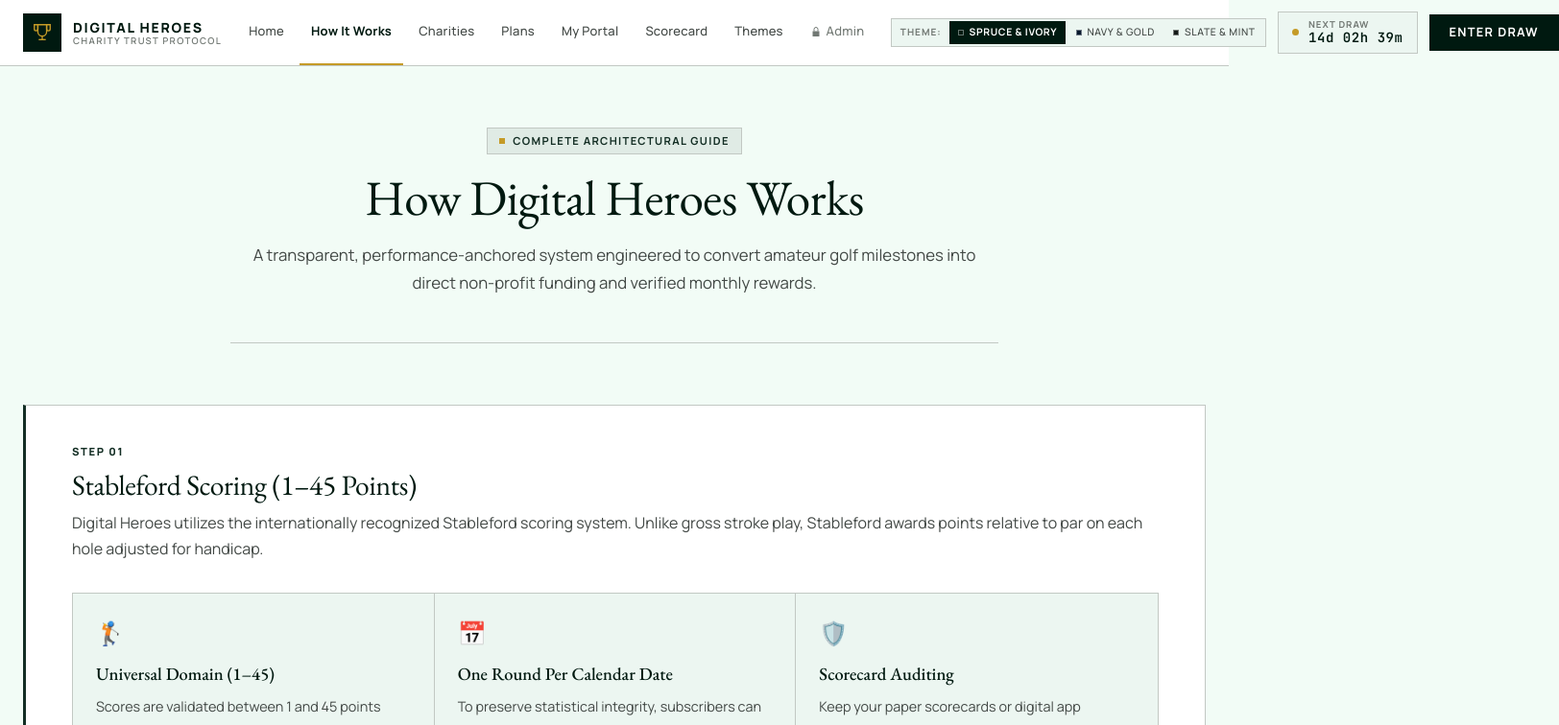
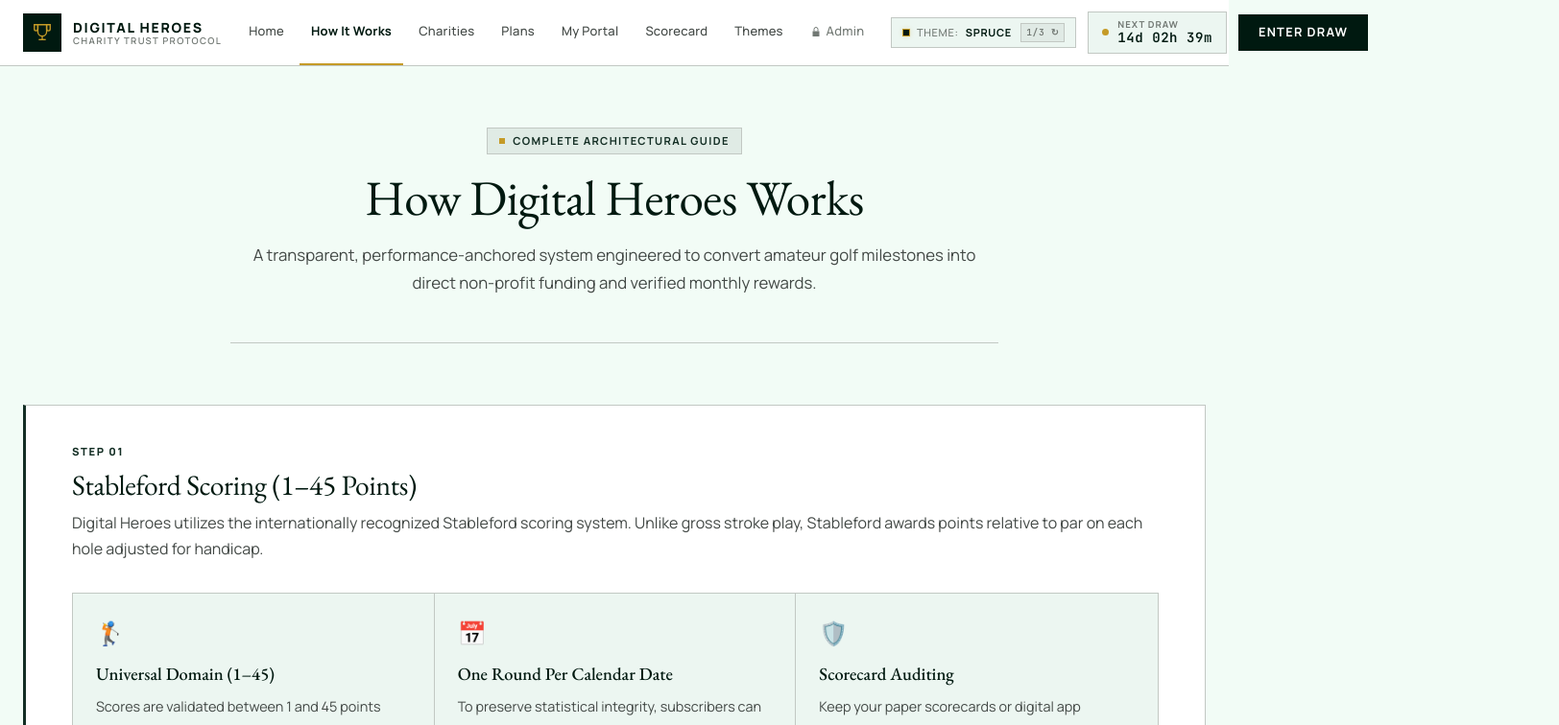
Before and after one commit to digihero34-beep/DIGITAL-HEROES, a Next.js app: page /how-it-works in a window 1280 px wide. Shown: the top 756 px of the page at 96% size, 1624 px wide, since content can reach past the window. Built offline with nearby package versions, Linux system fonts and the light colour scheme.

Commit message:
feat(theme): unify ThemeSwitcher into a single cycling button with 3 themes

```diff
--- a/scripts/migrate.js
+++ b/scripts/migrate.js
@@ -1,3 +1,4 @@
+/* eslint-disable @typescript-eslint/no-require-imports */
 const fs = require('fs');
 const path = require('path');
 const { Client } = require('pg');
--- a/scripts/seed.js
+++ b/scripts/seed.js
@@ -1,3 +1,4 @@
+/* eslint-disable @typescript-eslint/no-require-imports */
 const fs = require('fs');
 const path = require('path');
 const { Client } = require('pg');
--- a/src/components/theme/ThemeSwitcher.tsx
+++ b/src/components/theme/ThemeSwitcher.tsx
@@ -3,82 +3,120 @@
 import React from 'react';
 import { useTheme, ThemeOption } from './ThemeProvider';
 
+interface ThemeConfig {
+  id: ThemeOption;
+  label: string;
+  shortLabel: string;
+  color: string;
+  accent: string;
+  step: string;
+}
+
+const THEMES: Record<ThemeOption, ThemeConfig> = {
+  spruce: {
+    id: 'spruce',
+    label: 'Spruce & Ivory',
+    shortLabel: 'Spruce',
+    color: '#001910',
+    accent: '#c59b27',
+    step: '1/3',
+  },
+  navy: {
+    id: 'navy',
+    label: 'Navy & Gold',
+    shortLabel: 'Navy',
+    color: '#08192d',
+    accent: '#eec14b',
+    step: '2/3',
+  },
+  slate: {
+    id: 'slate',
+    label: 'Slate & Mint',
+    shortLabel: 'Slate',
+    color: '#141a18',
+    accent: '#10B981',
+    step: '3/3',
+  },
+};
+
+const NEXT_THEME: Record<ThemeOption, ThemeOption> = {
+  spruce: 'navy',
+  navy: 'slate',
+  slate: 'spruce',
+};
+
 export function ThemeSwitcher() {
   const { theme, setTheme } = useTheme();
 
-  const themes: { id: ThemeOption; label: string; color: string }[] = [
-    { id: 'spruce', label: 'Spruce & Ivory', color: '#001910' },
-    { id: 'navy', label: 'Navy & Gold', color: '#08192d' },
-    { id: 'slate', label: 'Slate & Mint', color: '#141a18' },
-  ];
+  const currentTheme = THEMES[theme] || THEMES.spruce;
+  const nextThemeKey = NEXT_THEME[theme] || 'spruce';
+  const nextTheme = THEMES[nextThemeKey];
+
+  const handleCycleTheme = () => {
+    setTheme(nextThemeKey);
+  };
 
   return (
-    <div
+    <button
+      type="button"
+      onClick={handleCycleTheme}
       style={{
         display: 'inline-flex',
         alignItems: 'center',
+        gap: '0.45rem',
         border: '1px solid var(--border-subtle)',
         background: 'var(--surface-container-low)',
-        padding: '2px',
-        gap: '2px',
+        color: 'var(--text-primary)',
+        padding: '0.35rem 0.65rem',
+        fontFamily: 'var(--font-sans)',
+        fontSize: '0.6875rem',
+        fontWeight: 600,
+        letterSpacing: '0.06em',
+        textTransform: 'uppercase',
+        cursor: 'pointer',
+        transition: 'all 140ms ease',
+        borderRadius: 0,
+        outline: 'none',
+        userSelect: 'none',
       }}
-      role="group"
-      aria-label="Palette Calibration Switcher"
+      title={`Current: ${currentTheme.label} — Click to switch to ${nextTheme.label}`}
+      aria-label={`Current theme: ${currentTheme.label}. Click to switch to ${nextTheme.label}.`}
     >
+      {/* Theme Color Swatch */}
       <span
         style={{
-          fontFamily: 'var(--font-sans)',
-          fontSize: '0.625rem',
-          fontWeight: 700,
-          textTransform: 'uppercase',
-          letterSpacing: '0.1em',
+          width: 8,
+          height: 8,
+          background: currentTheme.color,
+          border: `1px solid ${currentTheme.accent}`,
+          boxShadow: `0 0 4px ${currentTheme.accent}40`,
+          flexShrink: 0,
+          display: 'inline-block',
+        }}
+        aria-hidden="true"
+      />
+
+      {/* Theme Name Label */}
+      <span style={{ color: 'var(--text-muted)', fontWeight: 500 }}>Theme:</span>
+      <span style={{ color: 'var(--primary)', fontWeight: 700 }}>
+        {currentTheme.shortLabel}
+      </span>
+
+      {/* Cycle Indicator Badge */}
+      <span
+        style={{
+          fontSize: '0.6rem',
+          fontFamily: 'var(--font-mono, monospace)',
           color: 'var(--text-muted)',
-          padding: '0 0.4rem',
-          whiteSpace: 'nowrap',
+          background: 'var(--surface-container-high, rgba(0,0,0,0.06))',
+          padding: '0.1rem 0.3rem',
+          border: '1px solid var(--border-subtle)',
+          marginLeft: '0.15rem',
         }}
-        className="hidden xl:inline"
+        aria-hidden="true"
       >
-        Theme:
+        {currentTheme.step} ↻
       </span>
-      {themes.map((t) => {
-        const isActive = theme === t.id;
-        return (
-          <button
-            key={t.id}
-            type="button"
-            onClick={() => setTheme(t.id)}
-            style={{
-              fontFamily: 'var(--font-sans)',
-              fontSize: '0.65rem',
-              fontWeight: isActive ? 700 : 500,
-              letterSpacing: '0.06em',
-              textTransform: 'uppercase',
-              padding: '0.25rem 0.55rem',
-              background: isActive ? 'var(--primary)' : 'transparent',
-              color: isActive ? 'var(--on-primary)' : 'var(--text-secondary)',
-              border: 'none',
-              cursor: 'pointer',
-              transition: 'background 120ms ease, color 120ms ease',
-              display: 'inline-flex',
-              alignItems: 'center',
-              gap: '0.35rem',
-              whiteSpace: 'nowrap',
-            }}
-            title={`Switch to ${t.label}`}
-          >
-            <span
-              style={{
-                width: 6,
-                height: 6,
-                background: t.color,
-                border: '1px solid rgba(255,255,255,0.4)',
-                flexShrink: 0,
-              }}
-            />
-            <span>{t.label}</span>
-          </button>
-        );
-      })}
-    </div>
+    </button>
   );
 }
```
